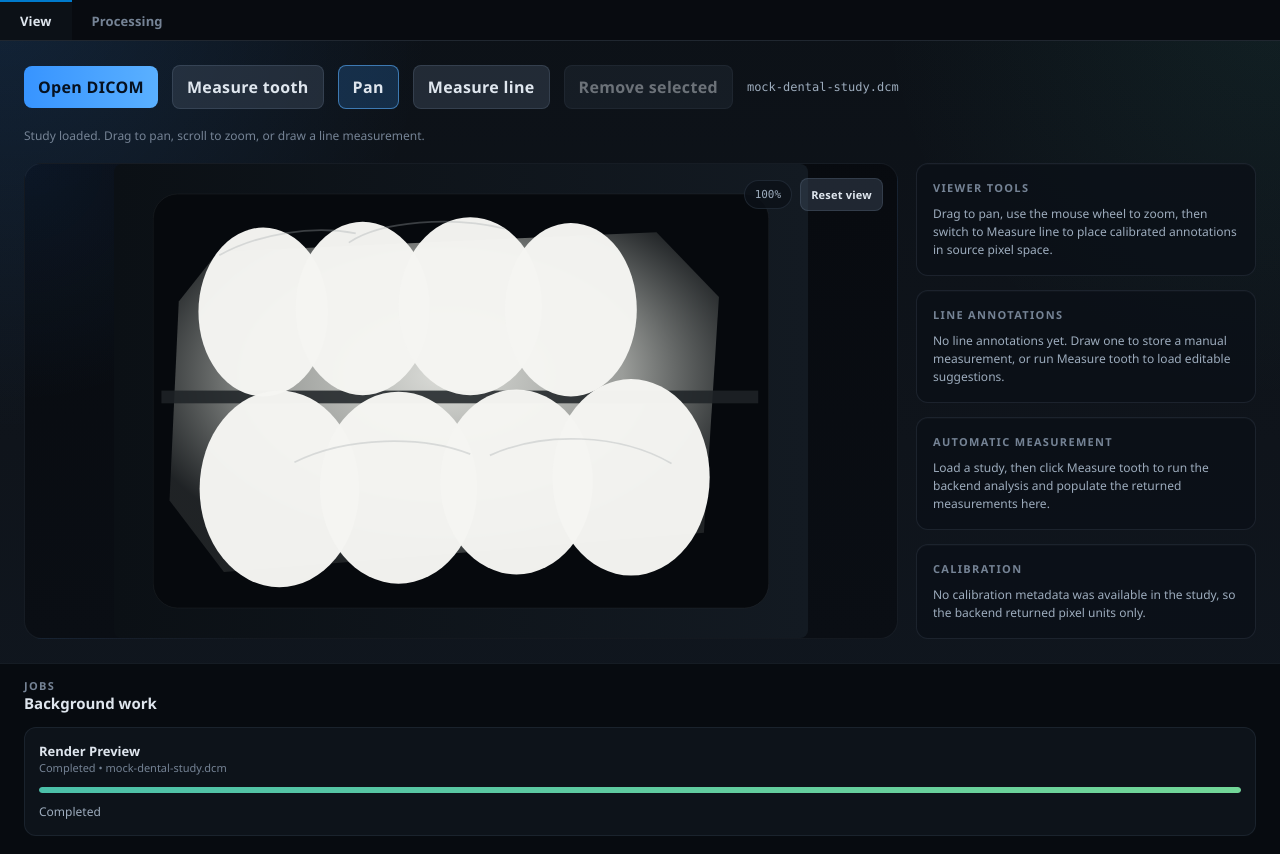
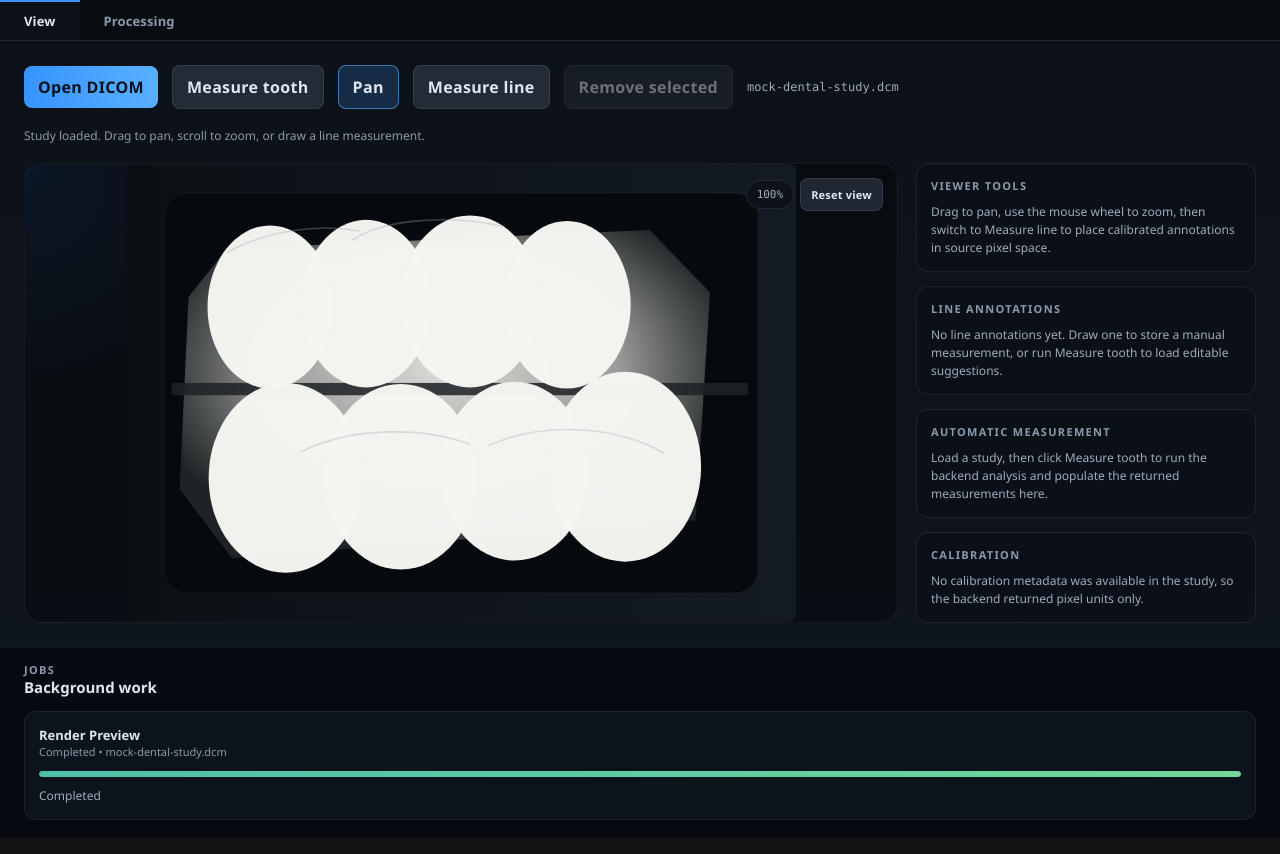
Before and after one commit to mplaczek99/xrayview, a React (Vite) app in the folder frontend/: page / in a window 1280 px wide. Both pictures are taken after a click on the button "Open DICOM". Built offline with nearby package versions, Linux system fonts and the light colour scheme.

Commit message:
Did Phase 1 of UI Fix

```diff
--- a/frontend/src/styles/base.css
+++ b/frontend/src/styles/base.css
@@ -12,10 +12,7 @@ body,
 body {
   margin: 0;
   font-family: var(--font-ui);
-  background:
-    radial-gradient(circle at top left, rgba(55, 148, 255, 0.14), transparent 28%),
-    radial-gradient(circle at top right, rgba(78, 201, 176, 0.08), transparent 26%),
-    linear-gradient(180deg, #0c1117 0%, #0f141b 52%, #101720 100%);
+  background: linear-gradient(180deg, #0c1117 0%, #0f141b 52%, #101720 100%);
   color: var(--text);
 }
 
@@ -27,6 +24,11 @@ select {
 
 button {
   border: 0;
+}
+
+*:focus-visible {
+  outline: 2px solid var(--accent);
+  outline-offset: 2px;
 }
 
 /* ── App Shell ───────────────────────────────────── */
@@ -49,7 +51,7 @@ button {
 }
 
 .tab-bar__tab {
-  padding: 10px 20px;
+  padding: var(--space-2) var(--space-5);
   color: var(--text-dim);
   background: transparent;
   border: none;
@@ -69,7 +71,7 @@ button {
 .tab-bar__tab--active {
   color: var(--text);
   background: var(--bg);
-  border-top-color: #007ACC;
+  border-top-color: var(--accent);
 }
 
 /* ── Tab Content ─────────────────────────────────── */
@@ -90,8 +92,7 @@ button {
   gap: var(--space-3);
   padding: var(--space-3) var(--space-5) var(--space-4);
   border-top: 1px solid rgba(126, 148, 178, 0.12);
-  background: rgba(7, 11, 16, 0.92);
-  backdrop-filter: blur(10px);
+  background: rgba(7, 11, 16, 0.98);
 }
 
 .job-center__header {
@@ -116,15 +117,15 @@ button {
 
 .job-center__list {
   display: grid;
-  grid-template-columns: repeat(auto-fit, minmax(220px, 1fr));
+  grid-template-columns: repeat(auto-fit, minmax(min(220px, 100%), 1fr));
   gap: var(--space-3);
 }
 
 .job-card {
   display: flex;
   flex-direction: column;
-  gap: 10px;
-  padding: 14px;
+  gap: var(--space-2);
+  padding: var(--space-3);
   border: 1px solid rgba(126, 148, 178, 0.12);
   border-radius: var(--radius-md);
   background: rgba(15, 21, 29, 0.88);
@@ -150,7 +151,7 @@ button {
 }
 
 .job-card__cancel {
-  padding: 6px 10px;
+  padding: var(--space-1) var(--space-2);
   font-size: 11px;
 }
 
@@ -250,7 +251,7 @@ button {
   display: flex;
   flex-direction: column;
   gap: var(--space-2);
-  padding: 16px;
+  padding: var(--space-3);
   border: 1px solid rgba(126, 148, 178, 0.14);
   border-radius: var(--radius-md);
   background: rgba(12, 17, 24, 0.82);
@@ -293,14 +294,14 @@ button {
 .measurement-grid {
   display: grid;
   grid-template-columns: 1fr 1fr;
-  gap: 12px;
+  gap: var(--space-2);
 }
 
 .measurement-grid__item {
   display: flex;
   flex-direction: column;
-  gap: 4px;
-  padding: 10px 12px;
+  gap: var(--space-1);
+  padding: var(--space-2);
   border-radius: var(--radius-sm);
   background: rgba(23, 30, 40, 0.78);
 }
@@ -321,7 +322,7 @@ button {
 .measurement-note-list {
   display: flex;
   flex-direction: column;
-  gap: 8px;
+  gap: var(--space-1);
 }
 
 /* ── Processing Tab ──────────────────────────────── */
@@ -404,6 +405,7 @@ button {
 
 .form-input:disabled {
   opacity: 0.5;
+  cursor: not-allowed;
 }
 
 .form-input--number {
@@ -421,6 +423,7 @@ button {
 
 .form-select:disabled {
   opacity: 0.5;
+  cursor: not-allowed;
 }
 
 .form-error {
@@ -440,13 +443,13 @@ button {
   color: var(--text-dim);
   font-size: 11px;
   font-style: italic;
-  margin-left: 8px;
+  margin-left: var(--space-1);
 }
 
 .form-toggle {
   display: flex;
   align-items: center;
-  gap: 8px;
+  gap: var(--space-1);
   padding: 6px 0;
   color: var(--text);
   font-size: 13px;
@@ -456,7 +459,7 @@ button {
 .form-field {
   display: flex;
   align-items: center;
-  gap: 10px;
+  gap: var(--space-2);
 }
 
 .form-field__label {
@@ -470,7 +473,7 @@ button {
 .form-collapse-toggle {
   display: flex;
   align-items: center;
-  gap: 6px;
+  gap: var(--space-1);
   padding: 0;
   background: none;
   color: var(--text-dim);
@@ -505,14 +508,14 @@ button {
   padding: 0;
   display: flex;
   flex-direction: column;
-  gap: 4px;
+  gap: var(--space-1);
 }
 
 .pipeline-item {
   display: flex;
   align-items: center;
   justify-content: space-between;
-  padding: 6px 10px;
+  padding: var(--space-1) var(--space-2);
   border: 1px solid var(--line);
   border-radius: var(--radius-sm);
   background: rgba(17, 24, 33, 0.7);
@@ -526,7 +529,7 @@ button {
 
 .pipeline-item__actions {
   display: flex;
-  gap: 4px;
+  gap: var(--space-1);
 }
 
 .pipeline-btn {
@@ -576,11 +579,11 @@ button {
   display: flex;
   align-items: center;
   justify-content: center;
-  gap: 8px;
+  gap: var(--space-1);
 }
 
 .run-status {
-  padding: 10px 14px;
+  padding: var(--space-2) var(--space-3);
   border-radius: var(--radius-sm);
   border: 1px solid rgba(126, 148, 178, 0.16);
   background: rgba(17, 24, 33, 0.72);
@@ -613,8 +616,8 @@ button {
   display: inline-block;
   width: 14px;
   height: 14px;
-  border: 2px solid rgba(6, 17, 31, 0.3);
-  border-top-color: #06111f;
+  border: 2px solid rgba(255, 255, 255, 0.3);
+  border-top-color: #fff;
   border-radius: 50%;
   animation: spin 600ms linear infinite;
 }
@@ -622,7 +625,7 @@ button {
 /* ── Buttons ─────────────────────────────────────── */
 
 .button {
-  padding: 10px 14px;
+  padding: var(--space-2) var(--space-3);
   border-radius: var(--radius-sm);
   font-weight: 700;
   cursor: pointer;
@@ -681,12 +684,12 @@ button {
 
 .viewer-stage__hud {
   position: absolute;
-  top: 14px;
-  right: 14px;
+  top: var(--space-3);
+  right: var(--space-3);
   z-index: 3;
   display: flex;
   align-items: center;
-  gap: 8px;
+  gap: var(--space-1);
 }
 
 .viewer-stage__hud-chip {
@@ -751,7 +754,7 @@ button {
   display: grid;
   place-items: center;
   max-width: 420px;
-  padding: 28px;
+  padding: var(--space-5);
   border: 1px dashed rgba(126, 148, 178, 0.28);
   border-radius: var(--radius-md);
   background: rgba(34, 43, 56, 0.72);
@@ -787,6 +790,7 @@ button {
   user-select: none;
   -webkit-user-drag: none;
   opacity: 0;
+  transition: opacity 150ms ease;
 }
 
 .viewer-canvas__image--ready {
@@ -820,7 +824,8 @@ button {
 }
 
 .annotation-layer__line--selected {
-  filter: drop-shadow(0 0 8px rgba(255, 255, 255, 0.26));
+  stroke-width: 5;
+  stroke-opacity: 1;
 }
 
 .annotation-layer__line--draft {
@@ -846,14 +851,14 @@ button {
 .annotation-list {
   display: flex;
   flex-direction: column;
-  gap: 8px;
+  gap: var(--space-1);
 }
 
 .annotation-list__item {
   display: grid;
-  gap: 4px;
+  gap: var(--space-1);
   width: 100%;
-  padding: 10px 12px;
+  padding: var(--space-2);
   border: 1px solid rgba(126, 148, 178, 0.14);
   border-radius: var(--radius-sm);
   background: rgba(17, 24, 33, 0.76);
--- a/frontend/src/styles/tokens.css
+++ b/frontend/src/styles/tokens.css
@@ -11,7 +11,7 @@
   --line-strong: rgba(55, 148, 255, 0.58);
   --text: #dfe6ee;
   --text-soft: #9dacbd;
-  --text-dim: #758395;
+  --text-dim: #8a9aac;
   --accent: #3794ff;
   --accent-strong: #5ab0ff;
   --success: #4ec9b0;
```
